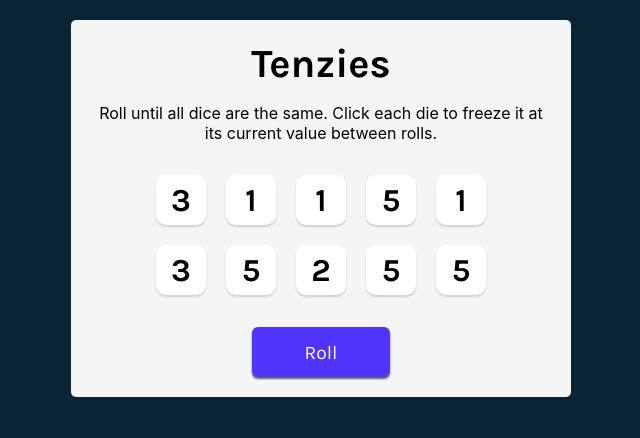
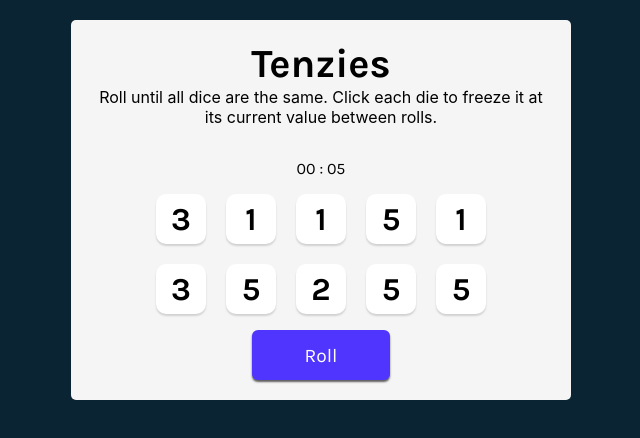
Before and after one commit to KashifKhn/Tenzies_Game_React, a React (Vite) app: page / in a window 1280 px wide. Shown: the top 438 px of the page, without its empty margins (319-959 px from the left). Built offline with nearby package versions, Linux system fonts and the light colour scheme.

Commit message:
adding timer

```diff
--- a/src/App.jsx
+++ b/src/App.jsx
@@ -7,7 +7,23 @@ import Confetti from "react-confetti"
 function App() {
   const [dice, setDice] = useState(allNewDice);
   const [tenzies, setTenzies] = useState(false)
+  const [minute, setMinute] = useState(0)
+  const [second, setSecond] = useState(0)
+  if(second > 59) {
+    setMinute(oldMinute => oldMinute + 1)
+    setSecond(0)
+  }
 
+  useEffect(() => {
+    const timeIntervalId = setInterval(() => {
+      if(tenzies) {
+        return;
+      }
+      setSecond(oldSecond => oldSecond + 1)
+    }, 1000)
+    return () =>  clearInterval(timeIntervalId);
+  })
+  console.log(second)
   useEffect(() => {
     const allHeld = dice.every(die => die.isHeld);
     const firstValue = dice[0].value;
@@ -41,6 +57,8 @@ function App() {
       }))
     }
     else {
+      setMinute(0)
+      setSecond(0)
       setTenzies(false)
       setDice(allNewDice)
     }
@@ -70,9 +88,10 @@ function App() {
       <main>
         {tenzies && <Confetti />}
         <h1 className="title">Tenzies</h1>
-        <p className="instructions" style={tenzies ? {fontWeight: "bold"} : {}}>
+        <p className="instructions" style={tenzies ? { fontWeight: "bold" } : {}}>
           {tenzies ? winingText : instructionsText}
-          </p>
+        </p>
+        <p>{String(minute).padStart(2, '0')} : {String(second).padStart(2, '0')}</p>
         <div className="dice-container">
           {allDiceElements}
         </div>
--- a/src/index.css
+++ b/src/index.css
@@ -23,7 +23,6 @@ main {
   border-radius: 5px;
   padding: 20px;
   display: flex;
-  gap: 1rem;
   flex-direction: column;
   justify-content: space-around;
   align-items: center;
```
